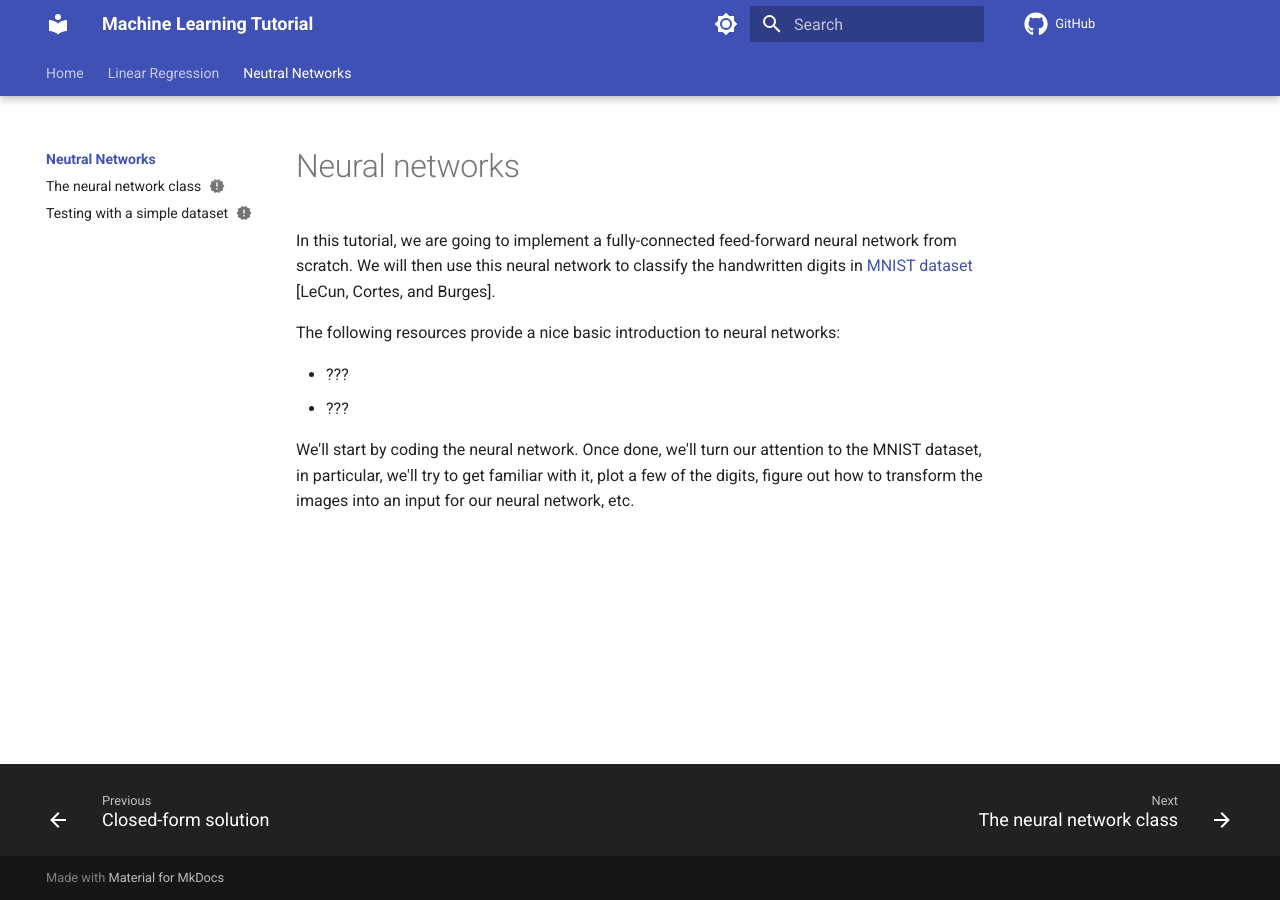
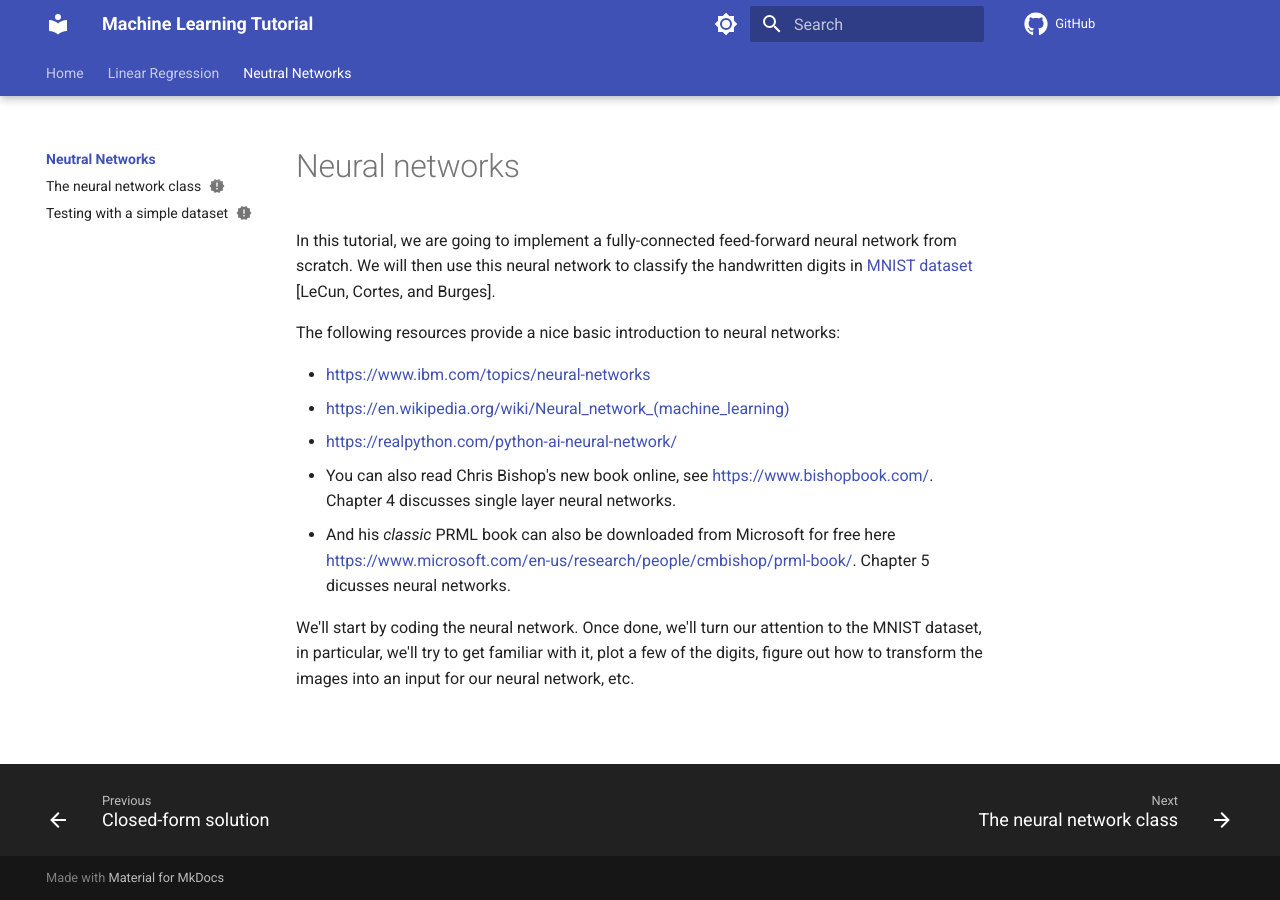
Before and after one commit to European-XFEL/machine_learning_tutorial, an MkDocs documentation site: the page built from docs/nnets/index.md, in a window 1280 px wide. Built offline with MkDocs 1.6.1 and Material for MkDocs 9.7.7, drawn with Linux system fonts in a browser that asks for light colours; comment, search, counter and statistics services are not loaded.

Commit message:
Filled-in a list of external resources for introductions to neural networks

```diff
--- a/docs/nnets/index.md
+++ b/docs/nnets/index.md
@@ -5,7 +5,10 @@ In this tutorial, we are going to implement a fully-connected feed-forward neura
 
 The following resources provide a nice basic introduction to neural networks:
 
- - ???
- - ???
+ - [https://www.ibm.com/topics/neural-networks](https://www.ibm.com/topics/neural-networks)
+ - [https://en.wikipedia.org/wiki/Neural_network_(machine_learning)](https://en.wikipedia.org/wiki/Neural_network_%28machine_learning%29)
+ - [https://realpython.com/python-ai-neural-network/](https://realpython.com/python-ai-neural-network/)
+ - You can also read Chris Bishop's new book online, see [https://www.bishopbook.com/](https://www.bishopbook.com/). Chapter 4 discusses single layer neural networks.
+   - And his _classic_ PRML book can also be downloaded from Microsoft for free here [https://www.microsoft.com/en-us/research/people/cmbishop/prml-book/](https://www.microsoft.com/en-us/research/people/cmbishop/prml-book/). Chapter 5 dicusses neural networks.
 
 We'll start by coding the neural network. Once done, we'll turn our attention to the MNIST dataset, in particular, we'll try to get familiar with it, plot a few of the digits, figure out how to transform the images into an input for our neural network, etc.
```
